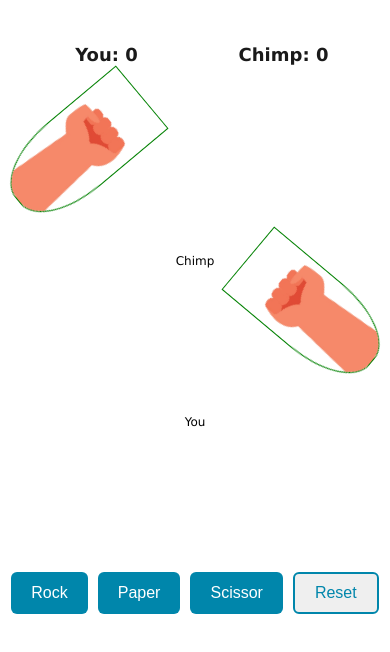
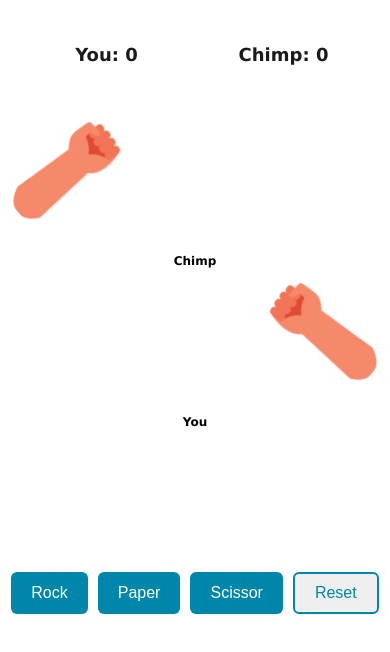
Before and after one commit to rajan-khadkaa/rock-paper-scissor, a React (Vite) app: page / in a window 390 px wide. Both pictures are taken after a click on the button "Rock". Shown: the top 652 px of the page. Built offline with nearby package versions, Linux system fonts and the light colour scheme.

Commit message:
scale images

```diff
--- a/src/RockPaperScissor.css
+++ b/src/RockPaperScissor.css
@@ -124,8 +124,10 @@ body {
 
   .image-user-css,
   .image-comp-css {
-    height: 80px;
-    border: 1px solid green;
+    height: 60px;
+    transform: scale(1.1);
+    width: fit-content;
+    /* border: 1px solid green; */
   }
 
   .rotate-img {
--- a/src/RockPaperScissor.jsx
+++ b/src/RockPaperScissor.jsx
@@ -264,13 +264,11 @@ function RockPaperScissor() {
                           alt="Image"
                         />
                       </div>
-                      <p>
+                      <p className="img-info-text">
                         {yourImg === defImg ? (
                           "Chimp"
                         ) : (
-                          <span className="img-info-text">
-                            Chimp: {Capitalize(uc)}
-                          </span>
+                          <span>Chimp: {Capitalize(uc)}</span>
                         )}
                       </p>{" "}
                     </div>
@@ -293,7 +291,7 @@ function RockPaperScissor() {
                       </div>
                       {console.log("comp image is", compImg)}
                       {/* <p>{!winner ? "Wait" : Capitalize(cc)}</p>{" "} */}
-                      <p>
+                      <p className="img-info-text">
                         {compImg === defImg ? (
                           "You"
                         ) : (
```
